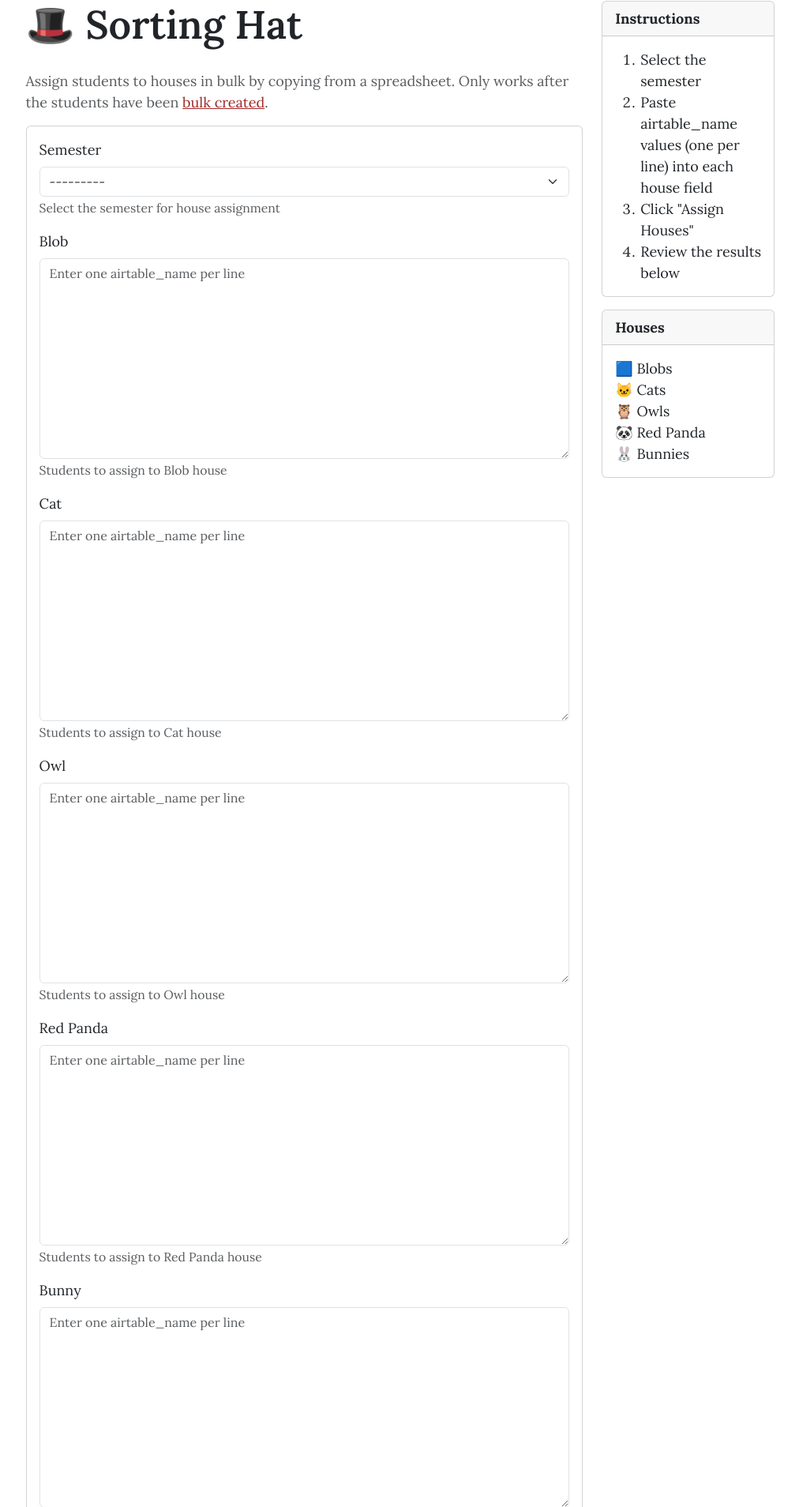
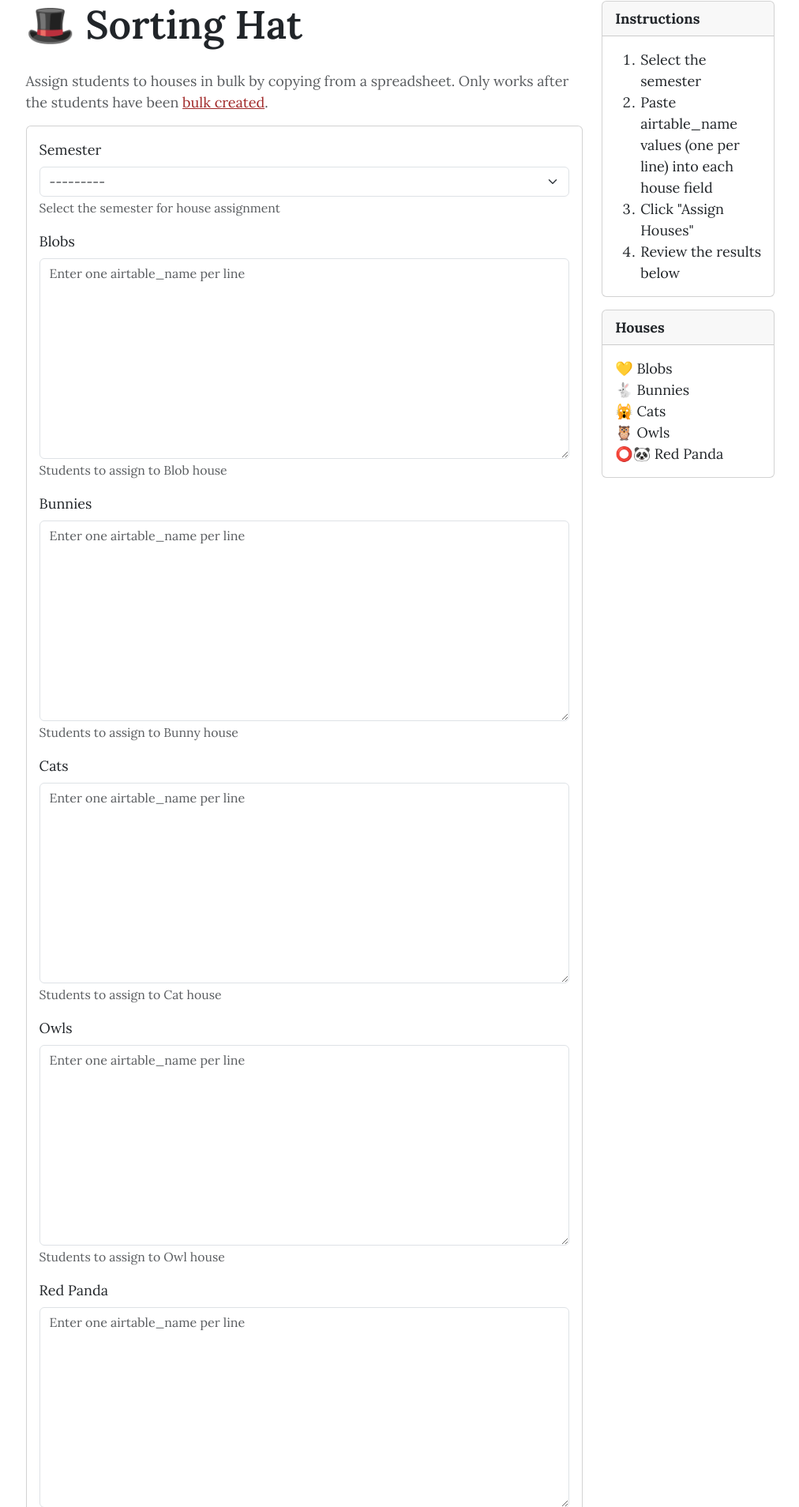
Before and after one commit to vEnhance/athe-web, a Django app: page /catalog/sorting-hat/ in a window 1280 px wide. Shown: the part 69-1977 px from the top of the page at 79% size, without its empty margins (121-1133 px from the left). Run offline with Django 4.2, Linux system fonts and the light colour scheme; the visitor is signed in with stand-in values (Sample User, id 1); data that the repository does not hold is empty; parts of the project's set-up code (start-up, migrations or seed data) failed here and were passed over; some libraries are stand-ins or nearby versions.

Commit message:
polish: Sort houses alphabetically

```diff
--- a/courses/forms.py
+++ b/courses/forms.py
@@ -122,8 +122,17 @@ class SortingHatForm(forms.Form):
         widget=forms.Textarea(
             attrs={"rows": 10, "placeholder": "Enter one airtable_name per line"}
         ),
-        label="Blob",
+        label="Blobs",
         help_text="Students to assign to Blob house",
+    )
+
+    bunny = forms.CharField(
+        required=False,
+        widget=forms.Textarea(
+            attrs={"rows": 10, "placeholder": "Enter one airtable_name per line"}
+        ),
+        label="Bunnies",
+        help_text="Students to assign to Bunny house",
     )
 
     cat = forms.CharField(
@@ -131,7 +140,7 @@ class SortingHatForm(forms.Form):
         widget=forms.Textarea(
             attrs={"rows": 10, "placeholder": "Enter one airtable_name per line"}
         ),
-        label="Cat",
+        label="Cats",
         help_text="Students to assign to Cat house",
     )
 
@@ -140,7 +149,7 @@ class SortingHatForm(forms.Form):
         widget=forms.Textarea(
             attrs={"rows": 10, "placeholder": "Enter one airtable_name per line"}
         ),
-        label="Owl",
+        label="Owls",
         help_text="Students to assign to Owl house",
     )
 
@@ -152,12 +161,3 @@ class SortingHatForm(forms.Form):
         label="Red Panda",
         help_text="Students to assign to Red Panda house",
     )
-
-    bunny = forms.CharField(
-        required=False,
-        widget=forms.Textarea(
-            attrs={"rows": 10, "placeholder": "Enter one airtable_name per line"}
-        ),
-        label="Bunny",
-        help_text="Students to assign to Bunny house",
-    )
--- a/courses/models.py
+++ b/courses/models.py
@@ -145,10 +145,10 @@ class Course(models.Model):
 class Student(models.Model):
     class House(models.TextChoices):
         BLOB = "blob", "Blobs"
+        BUNNY = "bunny", "Bunnies"
         CAT = "cat", "Cats"
         OWL = "owl", "Owls"
         RED_PANDA = "red_panda", "Red Panda"
-        BUNNY = "bunny", "Bunnies"
 
     user = models.ForeignKey(
         settings.AUTH_USER_MODEL,
--- a/courses/templates/courses/sorting_hat.html
+++ b/courses/templates/courses/sorting_hat.html
@@ -68,11 +68,11 @@
                     </div>
                     <div class="card-body">
                         <ul class="list-unstyled mb-0">
-                            <li>🟦 Blobs</li>
-                            <li>🐱 Cats</li>
+                            <li>💛 Blobs</li>
+                            <li>🐇 Bunnies</li>
+                            <li>🙀 Cats</li>
                             <li>🦉 Owls</li>
-                            <li>🐼 Red Panda</li>
-                            <li>🐰 Bunnies</li>
+                            <li>⭕🐼 Red Panda</li>
                         </ul>
                     </div>
                 </div>
```
Also changed, not shown: courses/migrations/0021_alter_student_house.py (added), housepoints/migrations/0005_alter_award_house.py (added).
